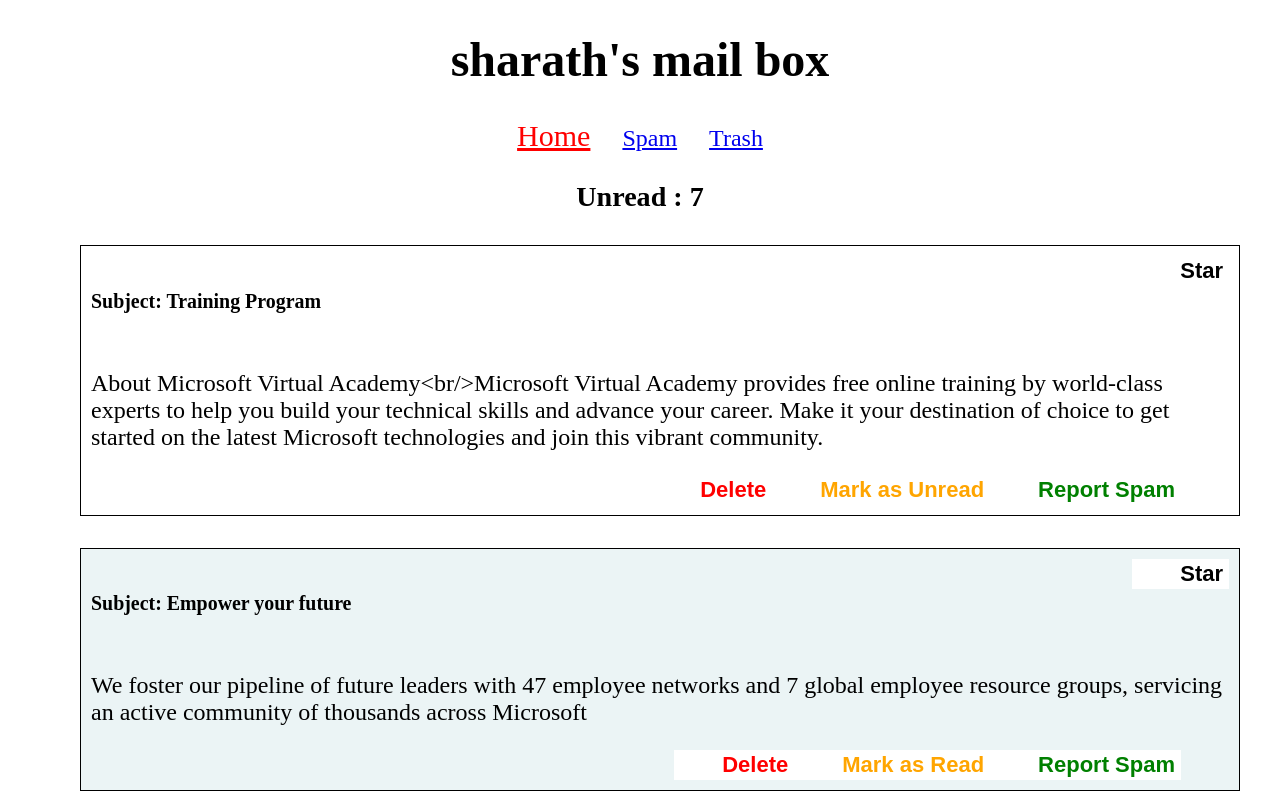
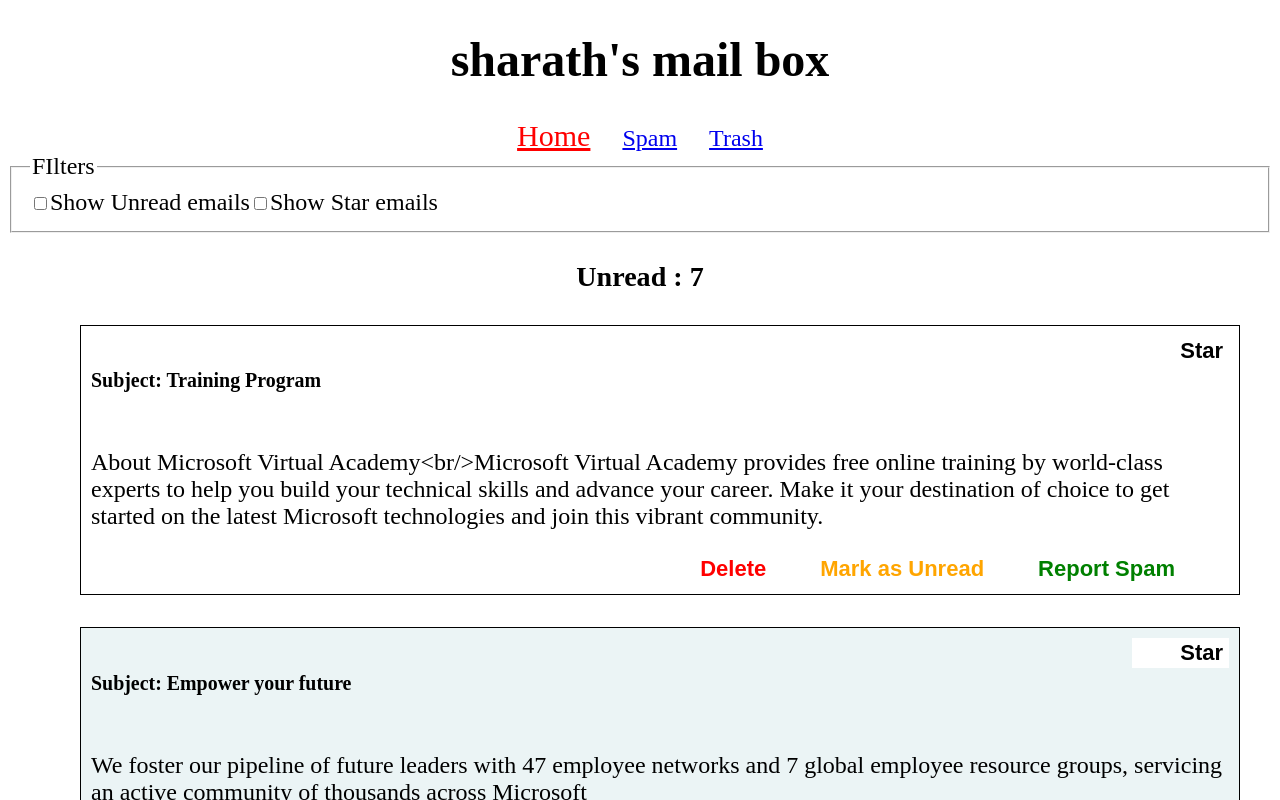
Before and after one commit to sharath-io/mail-app, a React (Create React App) app: page / in a window 1280 px wide. Shown: the top 800 px of the page. Built offline with nearby package versions, Linux system fonts and the light colour scheme.

Commit message:
added filters for star & unread mails

```diff
--- a/src/contexts/mailContext.js
+++ b/src/contexts/mailContext.js
@@ -7,6 +7,7 @@
 const reducerFunction =(state,{type,id}) =>{
     switch(type)
     {
+
         case "STAR_UNSTAR": return {
             ...state,
             allMails: state.allMails.map(mail => mail.mId===id ? {...mail, isStarred: !mail.isStarred} : mail)
@@ -57,6 +58,16 @@
             spamMails: [state.trashMails?.find(mail => mail.mId===id), ...state.spamMails],
             trashMails: state.trashMails.filter(mail => mail.mId !== id),
            }
+
+
+        case 'SHOW_UNREAD' : return {
+            ...state,
+            showUnread: !state.showUnread
+           }
+        case 'SHOW_STAR' : return {
+            ...state,
+            showStar: !state.showStar
+           }
         default : return state
     }
 }
@@ -67,11 +78,21 @@
     const [state, dispatch] = useReducer(reducerFunction, {
         allMails: mails,
         trashMails: [],
-        spamMails: []
+        spamMails: [],
+        showUnread: false,
+        showStar: false
     });
 
+    const filterUnread = state.showUnread
+    ? state.allMails.filter(mail => mail.unread)
+    : state.allMails
+
+    const filterStarred = state.showStar
+    ? filterUnread.filter(mail => mail.isStarred)
+    : filterUnread
+
     return (
-        <MailContext.Provider value={{state, dispatch}}>
+        <MailContext.Provider value={{state, dispatch, filterStarred}}>
             {children}
         </MailContext.Provider>
     )
--- a/src/pages/inbox.js
+++ b/src/pages/inbox.js
@@ -3,13 +3,20 @@
 
 export function Inbox(){
 
-    const {state,dispatch} = useContext(MailContext);
+    const {state,dispatch, filterStarred} = useContext(MailContext);
     return (
         <div>
+            <fieldset style={{textAlign: "left"}}>
+                <legend>FIlters</legend>
+            <label><input type="checkbox" onChange={()=> dispatch({type:'SHOW_UNREAD'})}/>Show Unread emails</label>
+            <label><input type="checkbox"onChange={()=> dispatch({type:'SHOW_STAR'})}/>Show Star emails</label>
+
+            </fieldset>
+
             <h3>Unread : {state.allMails.filter(mail => mail.unread).length}</h3>
             <ul>
                 {
-                    state.allMails.map(({mId,subject,content, unread,isStarred}) => <li key={mId} style={{backgroundColor:  unread? '#ebf4f5' :'' }}>
+                    filterStarred.map(({mId,subject,content, unread,isStarred}) => <li key={mId} style={{backgroundColor:  unread? '#ebf4f5' :'' }}>
                         <div className="subject">
                           <h5>Subject: {subject}</h5>
                           <button onClick={()=> dispatch({type:'STAR_UNSTAR', id: mId})}>{isStarred ? 'UnStar' : 'Star'}</button>
```
